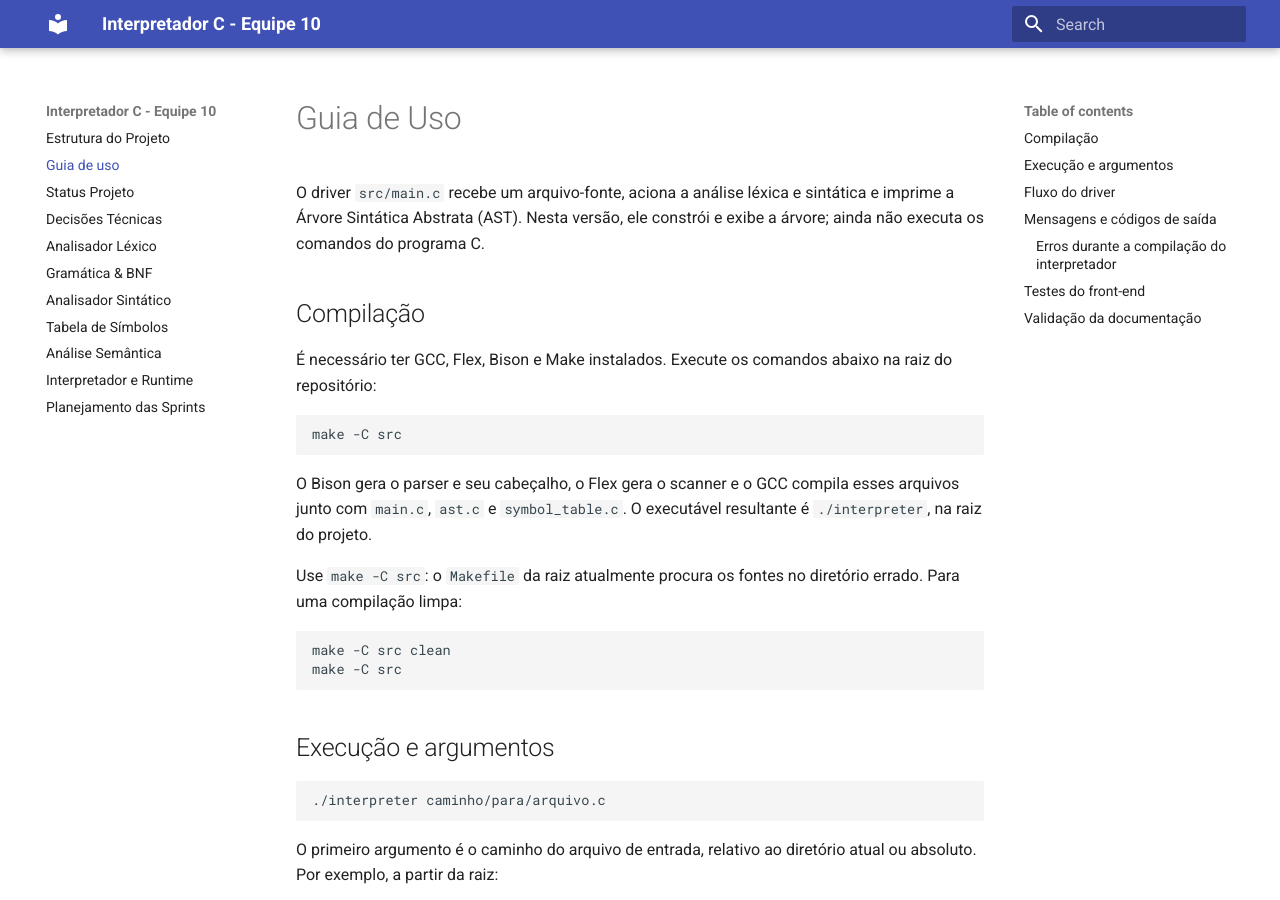
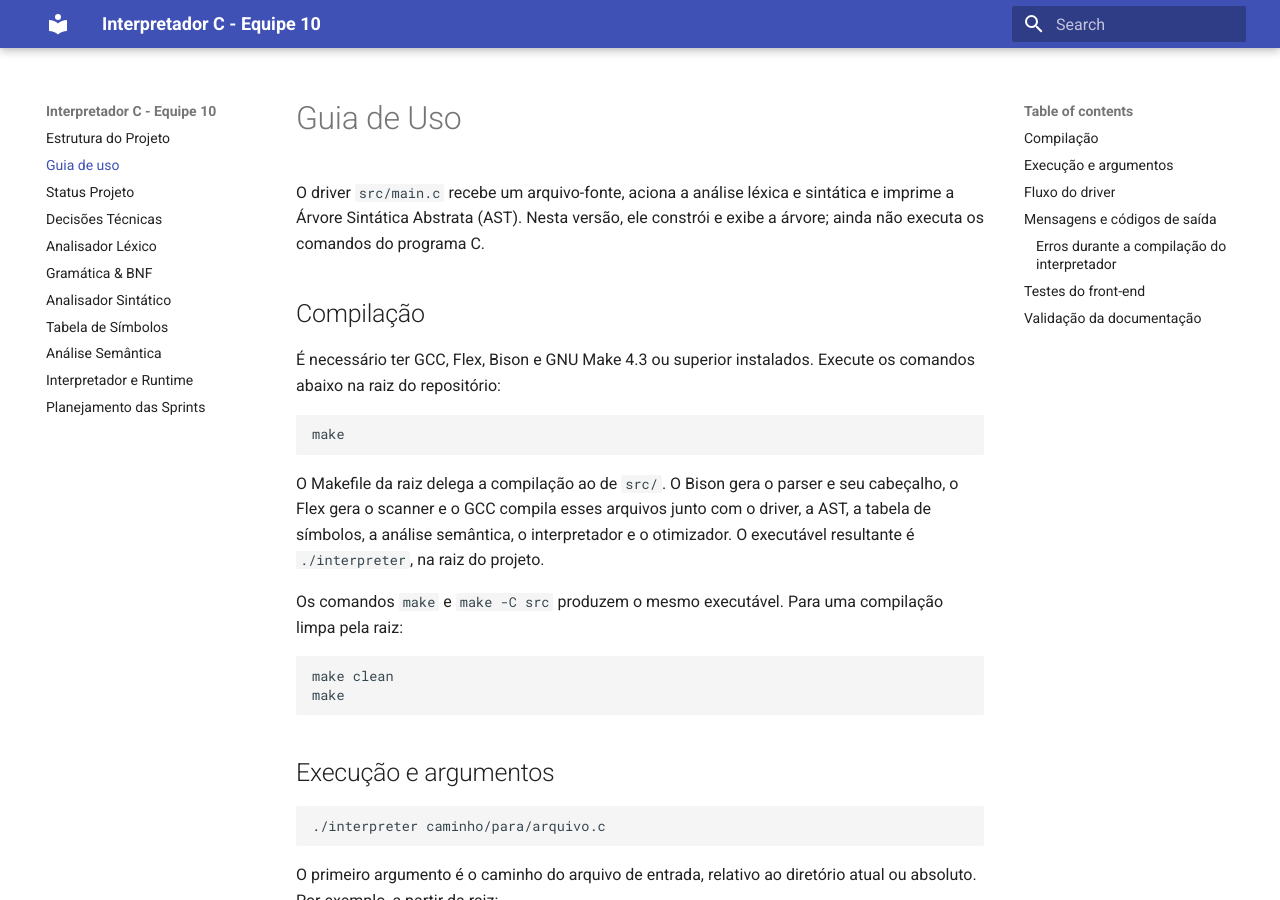
Before and after one commit to interpretador-c-unb/Compiladores1-equipe10, an MkDocs documentation site: the page built from documentos/guia-uso.md, in a window 1280 px wide and 900 px high. Built offline with MkDocs 1.6.1 and Material for MkDocs 9.7.7, drawn with Linux system fonts in a browser that asks for light colours.

Commit message:
fix: corrige compilação pela raiz na sprint 15
Delega o build para src, evita geração duplicada do parser em paralelo e atualiza a documentação.

````diff
--- a/documentos/guia-uso.md
+++ b/documentos/guia-uso.md
@@ -4,19 +4,19 @@ O driver `src/main.c` recebe um arquivo-fonte, aciona a análise léxica e sint
 
 ## Compilação
 
-É necessário ter GCC, Flex, Bison e Make instalados. Execute os comandos abaixo na raiz do repositório:
+É necessário ter GCC, Flex, Bison e GNU Make 4.3 ou superior instalados. Execute os comandos abaixo na raiz do repositório:
 
 ```bash
-make -C src
+make
 ```
 
-O Bison gera o parser e seu cabeçalho, o Flex gera o scanner e o GCC compila esses arquivos junto com `main.c`, `ast.c` e `symbol_table.c`. O executável resultante é `./interpreter`, na raiz do projeto.
+O Makefile da raiz delega a compilação ao de `src/`. O Bison gera o parser e seu cabeçalho, o Flex gera o scanner e o GCC compila esses arquivos junto com o driver, a AST, a tabela de símbolos, a análise semântica, o interpretador e o otimizador. O executável resultante é `./interpreter`, na raiz do projeto.
 
-Use `make -C src`: o `Makefile` da raiz atualmente procura os fontes no diretório errado. Para uma compilação limpa:
+Os comandos `make` e `make -C src` produzem o mesmo executável. Para uma compilação limpa pela raiz:
 
 ```bash
-make -C src clean
-make -C src
+make clean
+make
 ```
 
 ## Execução e argumentos
````
Also changed, not shown: README.md (+4 -3 lines), documentos/planejamento-sprints.md (+1 -1 lines), 2 other files.
